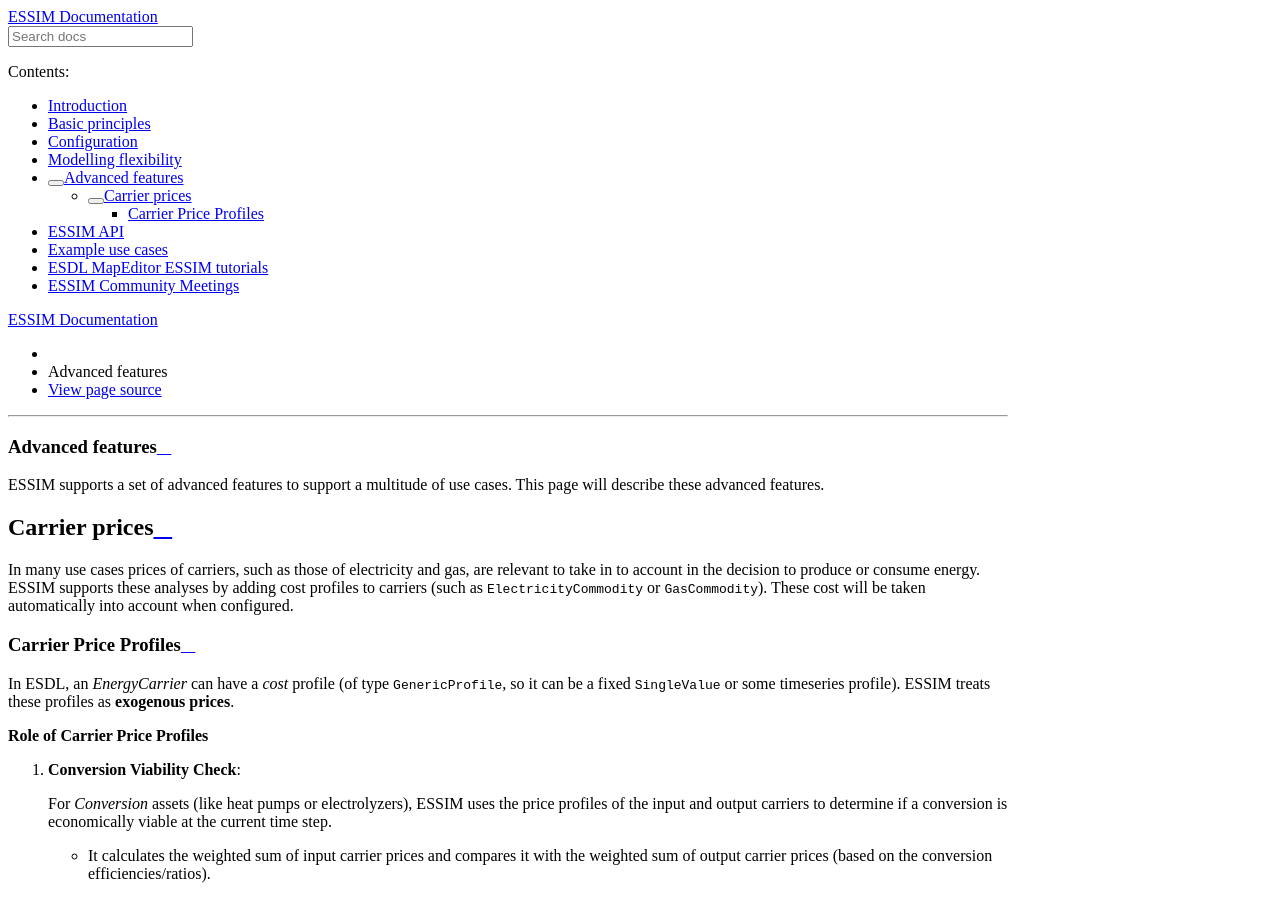
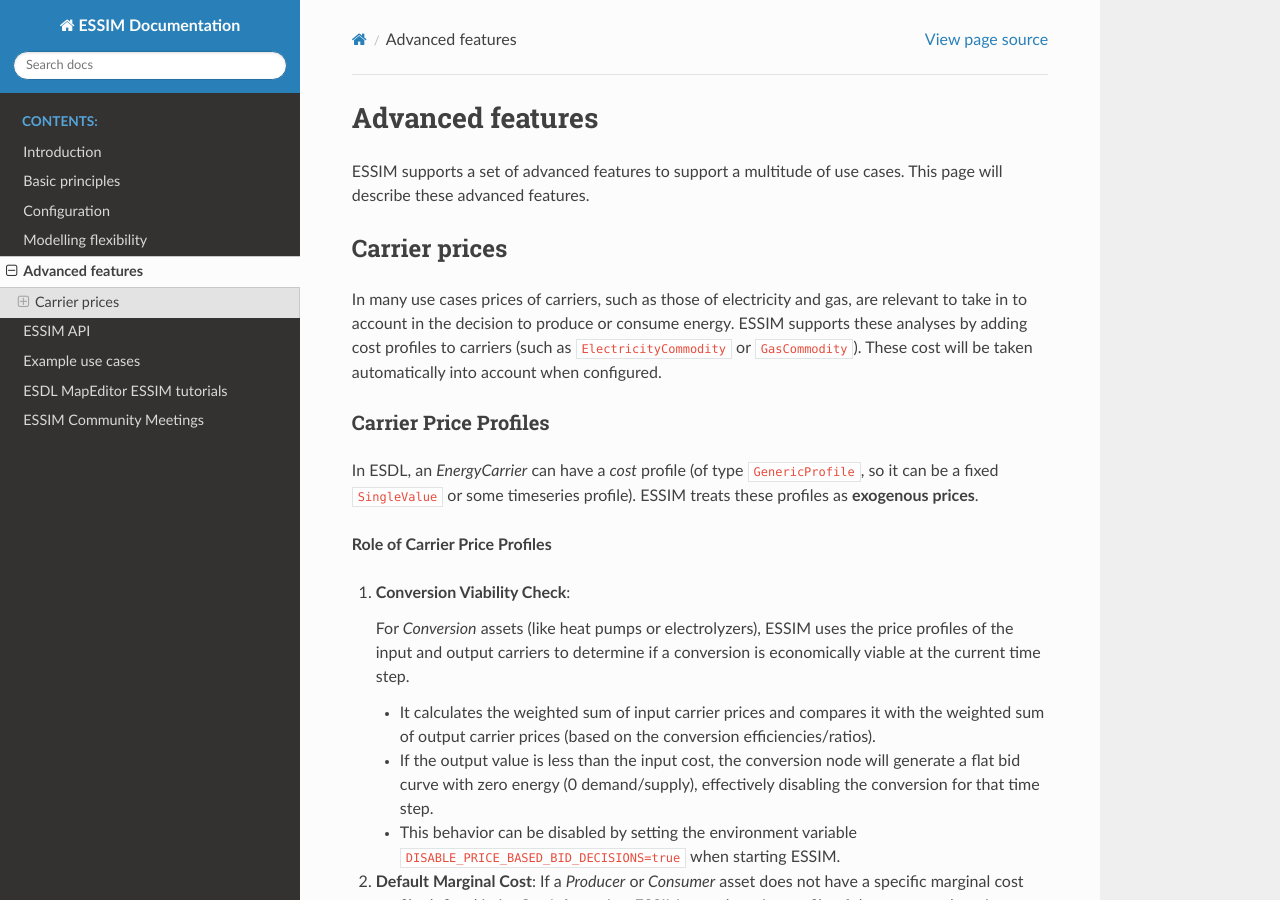
Before and after one commit to ESDLMapEditorESSIM/ESSIMDocumentation, a Sphinx documentation site: the page built from docs/source/advanced_features/index.rst, in a window 1280 px wide and 900 px high. Built offline with Sphinx 7.4.7 and the Read the Docs theme 3.1.0, drawn with Linux system fonts in a browser that asks for light colours.

Commit message:
Fix bad layout

```diff
--- a/docs/source/conf.py
+++ b/docs/source/conf.py
@@ -54,8 +54,8 @@
 # so a file named "default.css" will overwrite the builtin "default.css".
 html_static_path = ['_static']
 
-html_context = {
-    'css_files': [
-        '_static/theme_overrides.css',  # overrides for wide tables in RTD theme
-        ],
-    }
+# html_context = {
+#     'css_files': [
+#         '_static/theme_overrides.css',  # overrides for wide tables in RTD theme
+#         ],
+#     }
```
